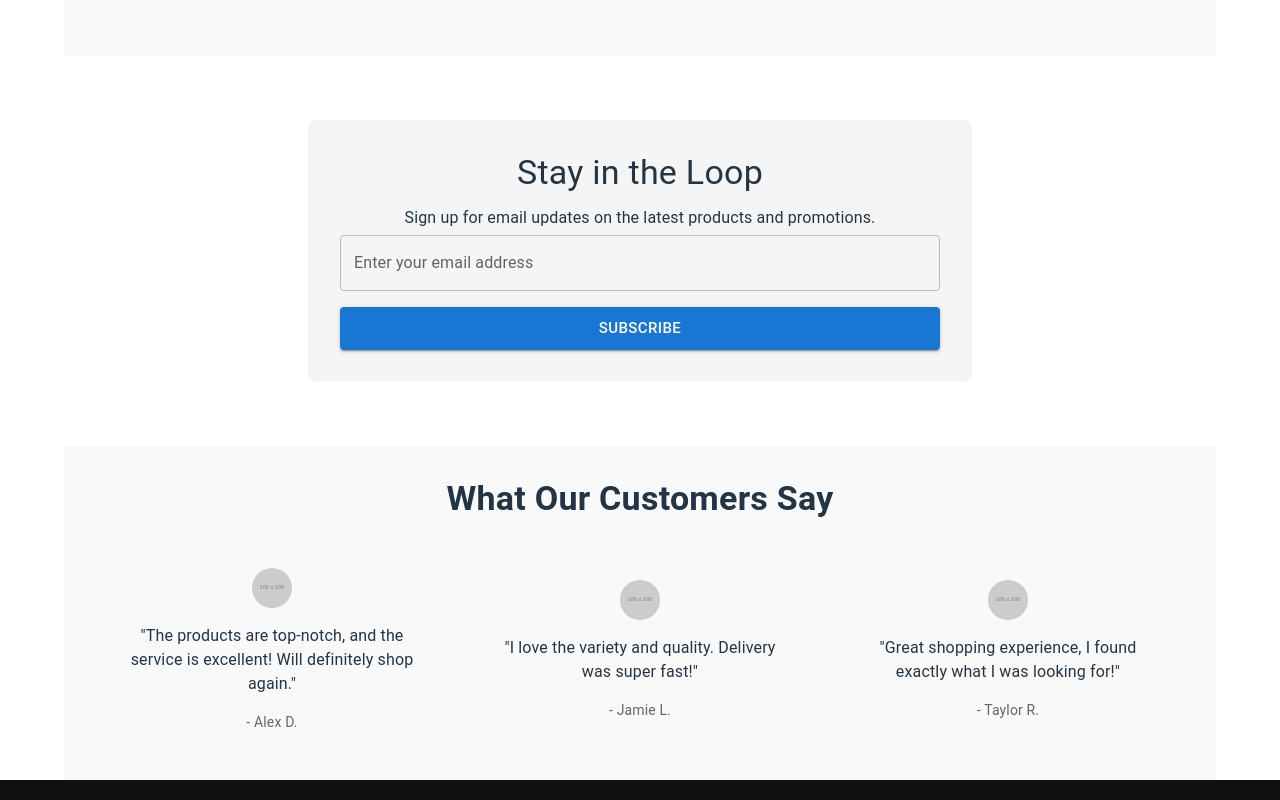
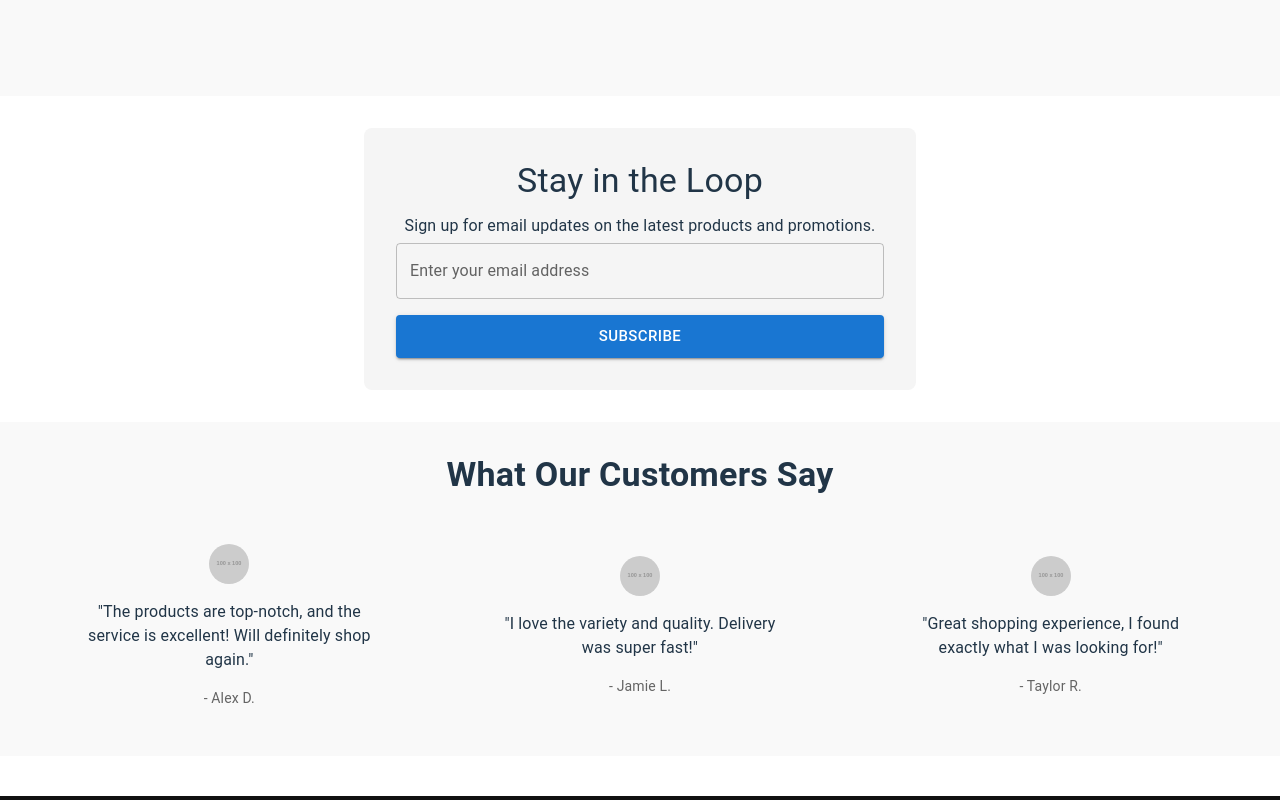
Before and after one commit to MingJae92/ecommerce-store, a React (Vite) app: page /email in a window 1280 px wide. Shown: the part 680-1480 px from the top of the page. Built offline with nearby package versions, Linux system fonts and the light colour scheme.

Commit message:
Email page design completed

```diff
--- a/src/components/Pages/Contactus/Emailform/Emailform.jsx
+++ b/src/components/Pages/Contactus/Emailform/Emailform.jsx
@@ -1,26 +1,19 @@
 import React from 'react';
 import { Box, Typography, TextField, Button, Container } from '@mui/material';
+import Testimonials from '../../../Testimonials/Testimonials';
 import Hero from '../../../Hero/Hero';
-import Testimonials from '../../../Testimonials/Testimonials';
 
 function EmailForm() {
   return (
-    <Container sx={{ padding: 0 }}>
-      {/* Full-width Hero Section */}
-      <Box sx={{ width: '100%' }}>
+    <Box sx={{ width: '100%', py: 5 }}> {/* Full-width Box for the entire page */}
       <Hero />
-      </Box>
-
-      {/* Centered Email Form Section */}
+      <Container maxWidth="sm" sx={{ mt: 4, mb: 4 }}>
         <Box
           sx={{
             backgroundColor: '#f5f5f5',
             borderRadius: 2,
             padding: 4,
-          textAlign: 'center',
-          maxWidth: 600, // Set a maximum width for the caption box
-          margin: '0 auto', // Center the box horizontally
-          mt: 8, // Margin on top
+            textAlign: 'center'
           }}
         >
           <Typography variant="h4" gutterBottom>
@@ -44,12 +37,11 @@ function EmailForm() {
             Subscribe
           </Button>
         </Box>
-
-      {/* Full-width Testimonials Section */}
-      <Box sx={{ width: '100%', mt: 8 }}>
+      </Container>
+      <Box sx={{ width: '100%' }}> {/* Full-width Box for Testimonials */}
         <Testimonials />
       </Box>
-    </Container>
+    </Box>
   );
 }
 
```
Lines whose indentation alone changed are shown as unchanged.
